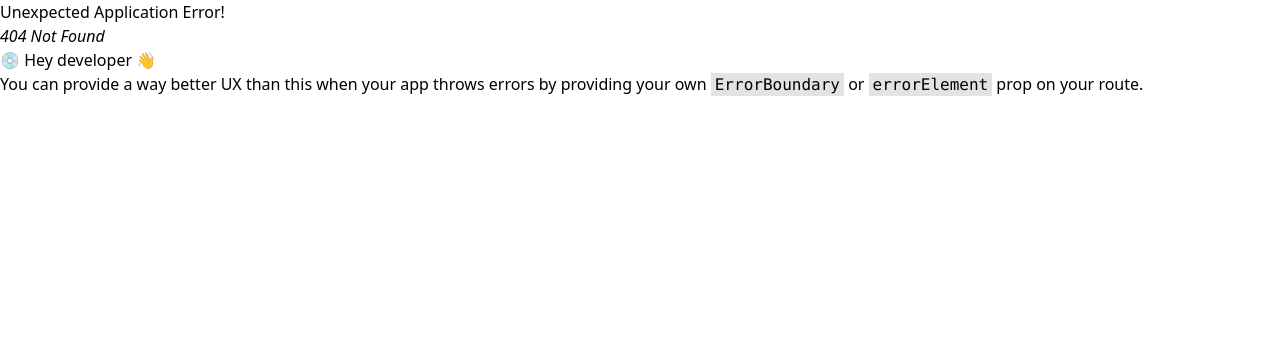
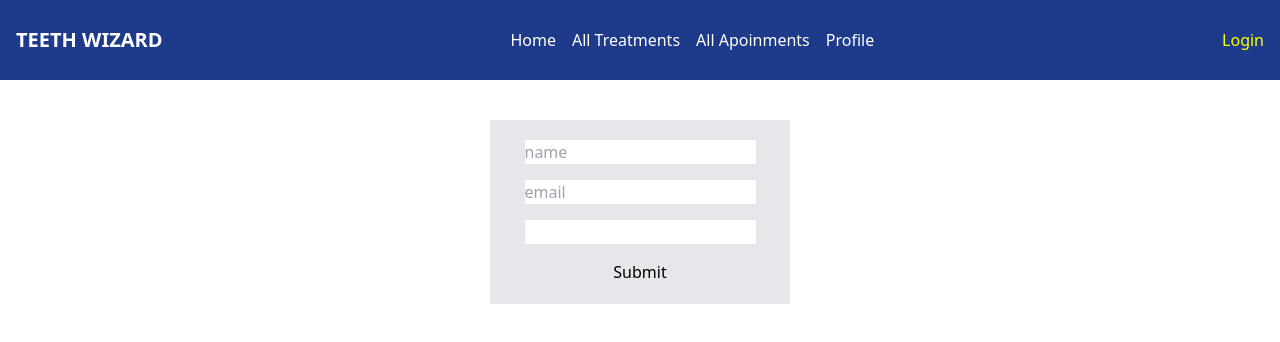
Before and after one commit to tajmirahman/Conceptual-9-part-2, a React (Vite) app in the folder my-project/: page /signup in a window 1280 px wide. Before the commit this address had no page. Shown: the top 342 px of the page. Built offline with nearby package versions, Linux system fonts and the light colour scheme.

Commit message:
handling register form

```diff
--- a/my-project/src/Routes/Routes.jsx
+++ b/my-project/src/Routes/Routes.jsx
@@ -5,6 +5,7 @@ import AllTreatments from "../components/AllTreatments/AllTreatments";
 import AllApointments from "../components/AllApointments/AllApointments";
 import Profile from "../components/Profile/Profile";
 import Details from "../components/Details";
+import SignUp from "../components/SignUp";
 
 
 
@@ -50,6 +51,10 @@ const router=createBrowserRouter([
 
                     return singleData;
                 }
+            },
+            {
+                path:'/signup',
+                element:<SignUp />
             }
 
 
--- /dev/null
+++ b/my-project/src/components/SignUp.jsx
@@ -0,0 +1,39 @@
+import React, { useContext } from 'react';
+import { authContext } from './AuthProvider/AuthProvider';
+
+const SignUp = () => {
+
+    const { handleSignup } = useContext(authContext);
+
+
+
+
+    const handleForm = (e) => {
+        e.preventDefault();
+
+        const name = e.target.name.value;
+        const email = e.target.email.value;
+        const password = e.target.password.value;
+
+        handleSignup(email, password)
+            .then(result => {
+                const user = result.user;
+                console.log(user);
+            })
+            .catch(err => console.log(err.message))
+    }
+
+
+    return (
+        <div className='bg-gray-200 mt-10 w-[300px] mx-auto '>
+            <form onSubmit={handleForm} className='space-y-4 text-center  py-5'>
+                <input type="text" name='name' placeholder='name' /><br />
+                <input type="email" name='email' placeholder='email' /><br />
+                <input type="password" name='password' /><br />
+                <input type="submit" />
+            </form>
+        </div>
+    );
+};
+
+export default SignUp;
```
